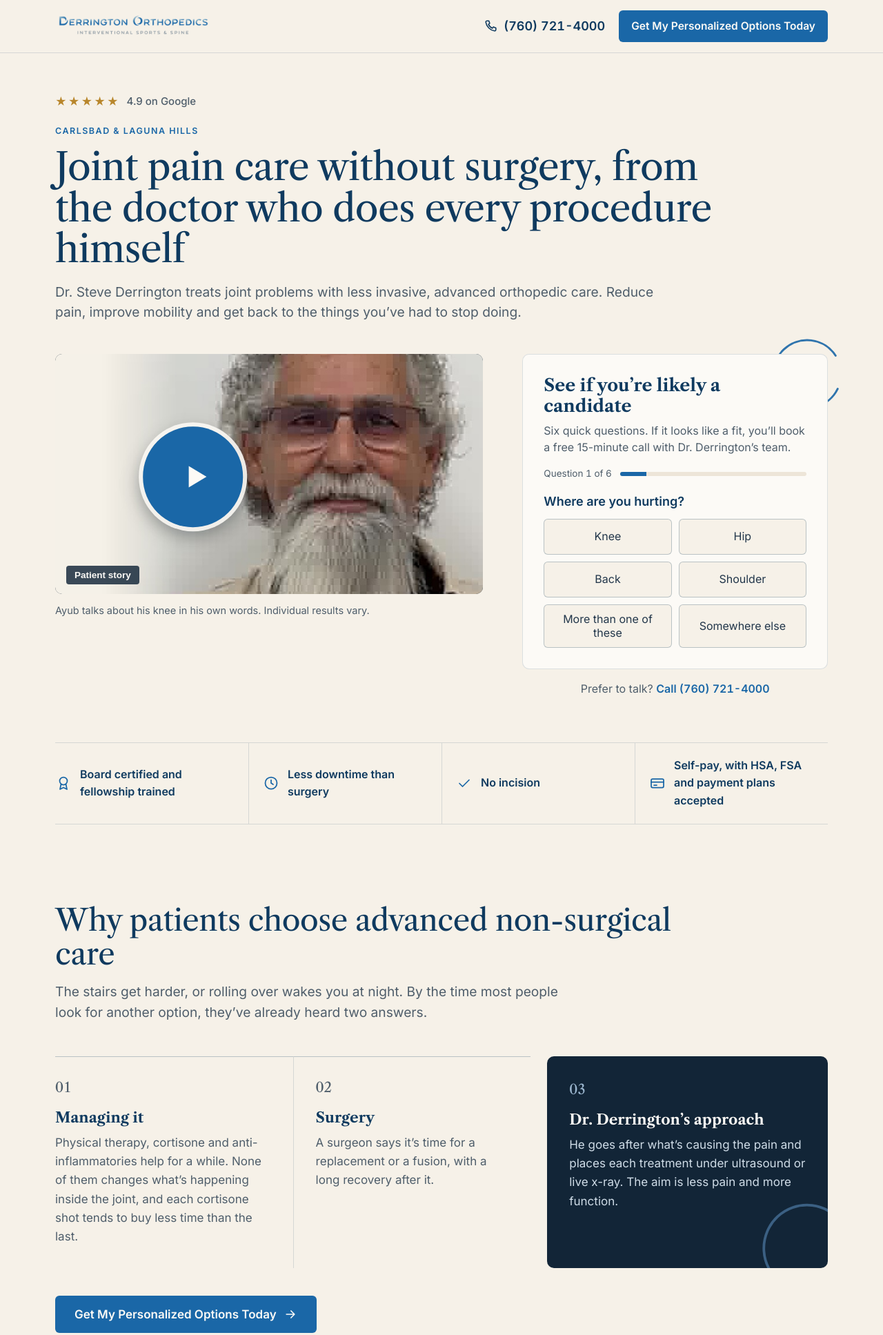
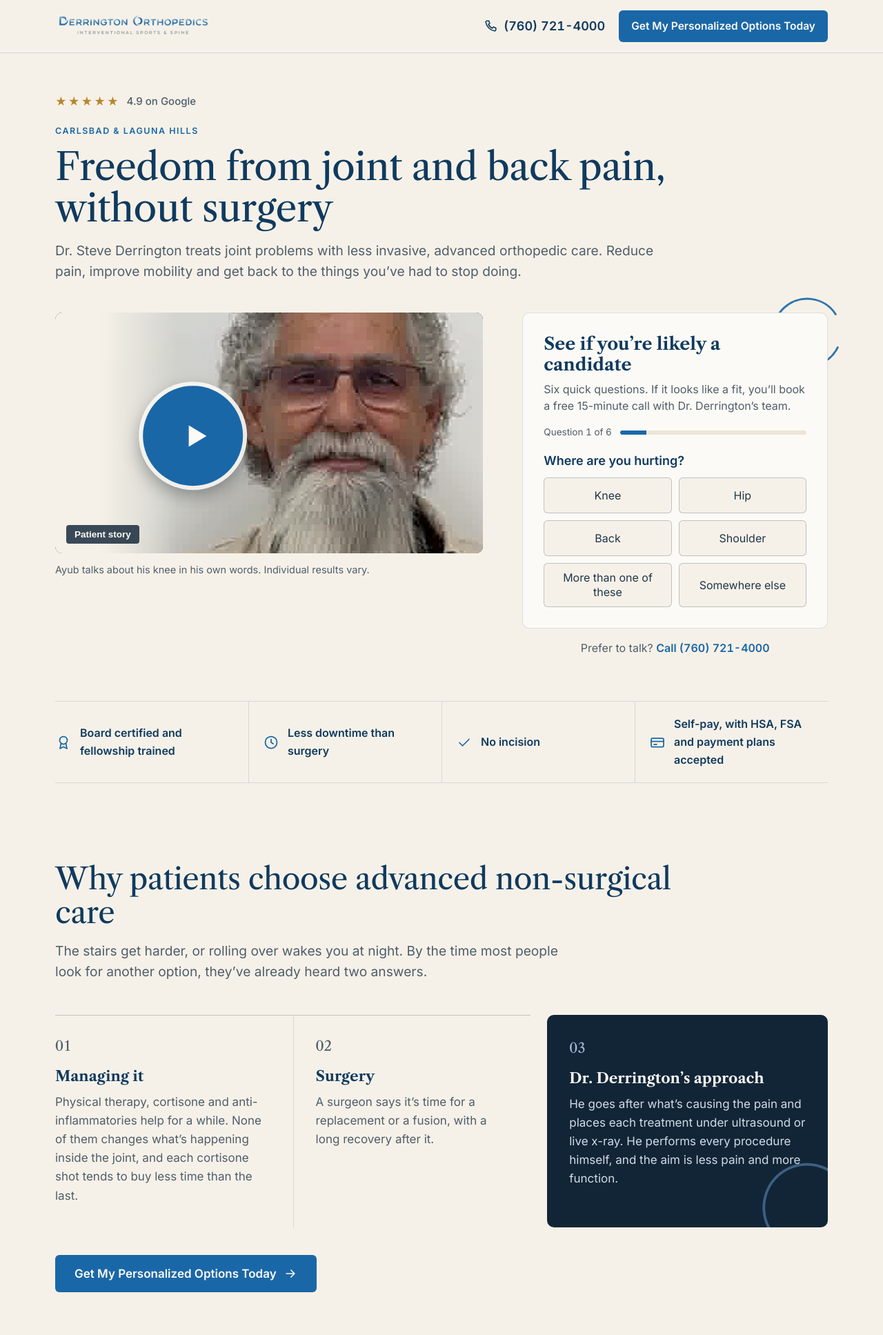
Before and after one commit to godz-onkar/derrington-google-joint-lp, a plain HTML site: page page.html in a window 1280 px wide. Shown: the top 1935 px of the page at 69% size. Drawn offline with nearby package versions, Linux system fonts and the light colour scheme; a web font is replaced by a local one.

Commit message:
Hero H1: Freedom from joint and back pain, without surgery; card 3 restores every-procedure line
Co-Authored-By: Claude Opus 5.5 <noreply@anthropic.com>

```diff
--- a/page.html
+++ b/page.html
@@ -272,7 +272,7 @@ img{max-width:100%;display:block}
     <div class="hero-head">
       <p class="rating"><span class="stars" aria-hidden="true">★★★★★</span><span>4.9 on Google</span></p>
       <p class="eyebrow">Carlsbad &amp; Laguna Hills</p>
-      <h1 class="h1" id="h1">Joint pain care without surgery, from the doctor who does every procedure himself</h1>
+      <h1 class="h1" id="h1">Freedom from joint and back pain, without surgery</h1>
       <p class="lede">Dr. Steve Derrington treats joint problems with less invasive, advanced orthopedic care. Reduce pain, improve mobility and get back to the things you’ve had to stop doing.</p>
     </div>
 
@@ -376,7 +376,7 @@ img{max-width:100%;display:block}
         <svg class="arc" aria-hidden="true"><use href="#arc"/></svg>
         <span class="num">03</span>
         <h3 class="h3">Dr. Derrington’s approach</h3>
-        <p>He goes after what’s causing the pain and places each treatment under ultrasound or live x-ray. The aim is less pain and more function.</p>
+        <p>He goes after what’s causing the pain and places each treatment under ultrasound or live x-ray. He performs every procedure himself, and the aim is less pain and more function.</p>
       </div>
     </div>
     <a class="btn after-btn" href="#survey">Get My Personalized Options Today <svg width="20" height="20" aria-hidden="true"><use href="#i-arrow"/></svg></a>
@@ -541,7 +541,7 @@ img{max-width:100%;display:block}
       <li>Rating badge: recheck the Carlsbad Google rating before launch.</li>
       <li>Laguna Hills: the existing office photo shows an old window sign, so it is left as a labeled slot.</li>
       <li>Survey: the GHL survey replaces this mock. Tiles preselect question 1 if GHL allows it. Publish through the LeadConnector WordPress plugin, not a /preview/ iframe, and test that the gclid reaches GHL.</li>
-      <li>H1 split test: version B is “Freedom from joint pain without surgery”, and card 3 adds back “He performs every procedure himself.”</li>
+      <li>H1 promises an outcome, so Kyle signs it off before launch.</li>
     </ul>
   </div>
 </section>
```
